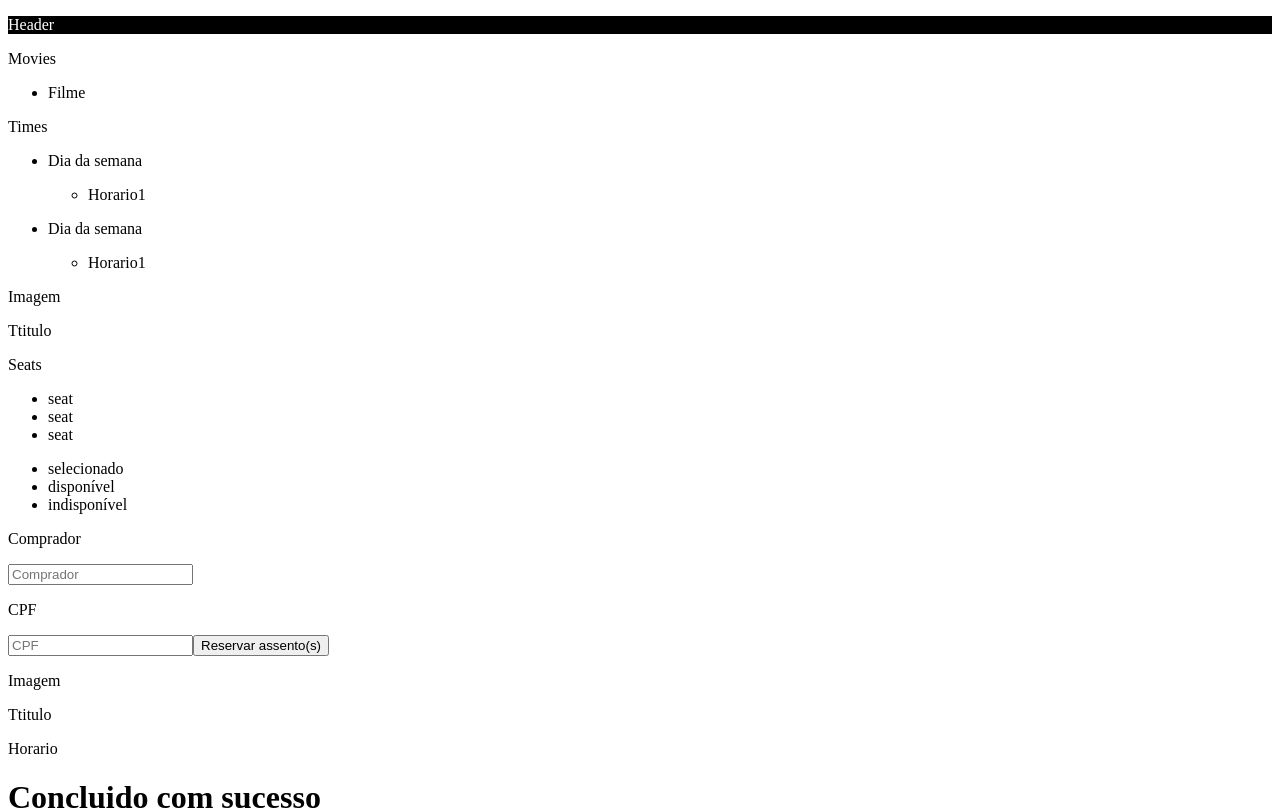
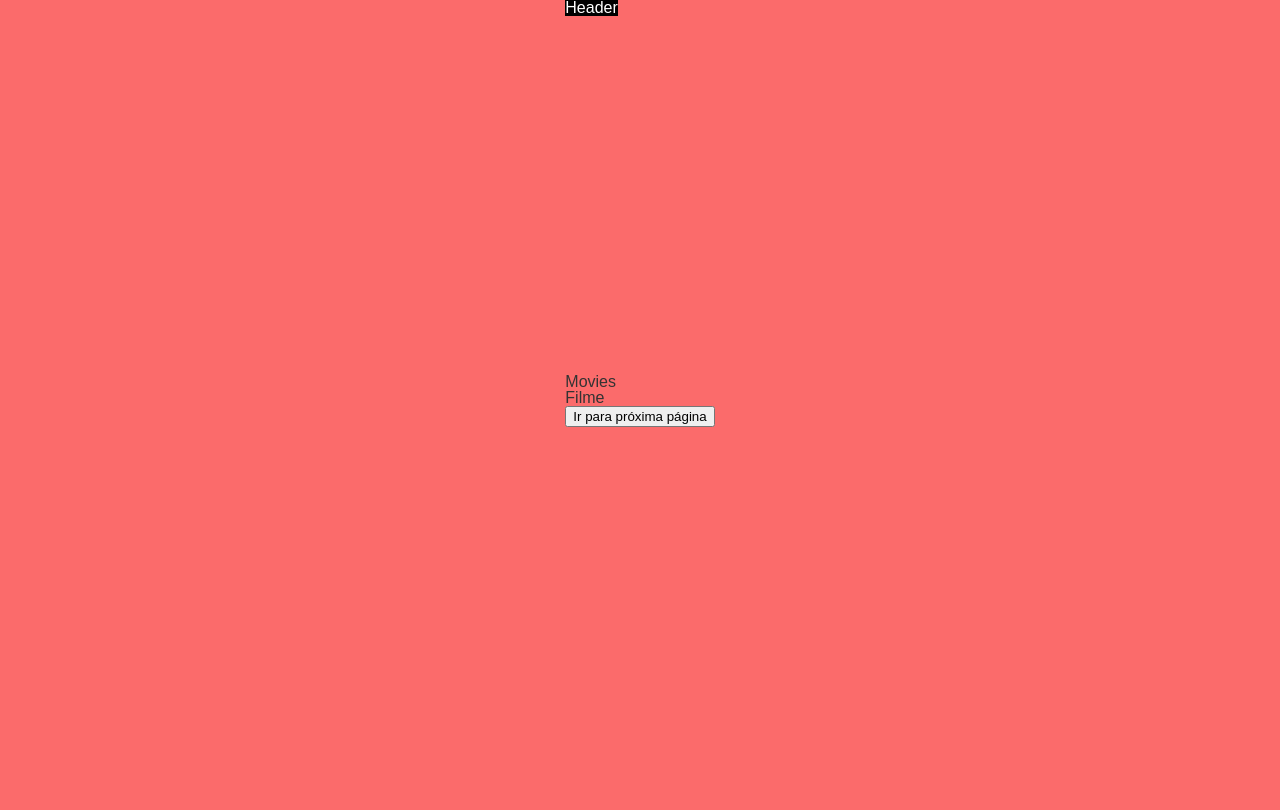
Before and after one commit to mat-borges/cineflex, a JavaScript app: page / in a window 1280 px wide. Shown: the top 810 px of the page. Built offline with nearby package versions, Linux system fonts and the light colour scheme.

Commit message:
componentes não estilizados

```diff
--- a/package.json
+++ b/package.json
@@ -4,9 +4,13 @@
   "private": true,
   "dependencies": {
     "axios": "^1.0.0",
+    "localforage": "^1.10.0",
+    "match-sorter": "^6.3.1",
     "react": "^17.0.2",
     "react-dom": "^17.0.2",
+    "react-router-dom": "^6.4.1",
     "react-scripts": "^4.0.3",
+    "sort-by": "^1.2.0",
     "styled-components": "^5.3.6"
   },
   "scripts": {
--- a/src/components/App.js
+++ b/src/components/App.js
@@ -1,25 +1,32 @@
 import styled from 'styled-components';
-import FinishOrder from './FinishOrder';
-import SelectMovie from './SelectMovie';
-import SelectSeat from './SelectSeat';
-import SelectTime from './SelectTime';
+import FinishOrderPage from '../pages/FinishOrderPage.js';
+import SelectMoviePage from '../pages/SelectMoviePage.js';
+import SelectSeatPage from '../pages/SelectSeatPage.js';
+import SelectTimePage from '../pages/SelectTimePage.js';
+import GlobalStyle from '../style/GlobalStyle.js';
+import { BrowserRouter, Route, Routes } from 'react-router-dom';
 
 export default function App() {
 	return (
-		<>
+		<BrowserRouter>
+			<GlobalStyle />
 			<MainHeader>
 				<p>Header</p>
 			</MainHeader>
 
-			<SelectMovie />
-			<SelectTime />
-			<SelectSeat />
-			<FinishOrder />
-		</>
+			<Routes>
+				<Route path="/" element={<SelectMoviePage />} />
+				<Route path="/select_time" element={<SelectTimePage />} />
+				<Route path="/select_seat" element={<SelectSeatPage />} />
+				<Route path="/finish_order" element={<FinishOrderPage />} />
+			</Routes>
+		</BrowserRouter>
 	);
 }
 
 const MainHeader = styled.div`
+	position: fixed;
+	top: 0;
 	color: #ffffff;
 	background-color: #000000;
 `;
--- a/src/components/FinishOrder.js
+++ b/src/pages/FinishOrderPage.js
@@ -1,3 +1,5 @@
+import { Link } from 'react-router-dom';
+
 export default function FinishOrder() {
 	return (
 		<div className="finish-order">
@@ -10,7 +12,9 @@ export default function FinishOrder() {
 			<h1>Comprador</h1>
 			<p>nome</p>
 			<p>cpf</p>
-			<button>Voltar para home</button>
+			<Link to="/">
+				<button>Voltar para home</button>
+			</Link>
 		</div>
 	);
 }
--- a/src/components/SelectMovie.js
+++ b/src/pages/SelectMoviePage.js
@@ -1,3 +1,5 @@
+import { Link } from 'react-router-dom';
+
 export default function SelectMovie() {
 	return (
 		<div className="select-movie">
@@ -5,6 +7,9 @@ export default function SelectMovie() {
 			<ul className="movies-list">
 				<li>Filme</li>
 			</ul>
+			<Link to="/select_time">
+				<button>Ir para próxima página</button>
+			</Link>
 		</div>
 	);
 }
--- a/src/components/SelectSeat.js
+++ b/src/pages/SelectSeatPage.js
@@ -1,3 +1,5 @@
+import { Link } from 'react-router-dom';
+
 export default function SelectSeat() {
 	return (
 		<div className="select-seat">
@@ -24,6 +26,9 @@ export default function SelectSeat() {
 					<p>Horario</p>
 				</div>
 			</div>
+			<Link to="/finish_order">
+				<button>Ir para próxima página</button>
+			</Link>
 		</div>
 	);
 }
--- a/src/components/SelectTime.js
+++ b/src/pages/SelectTimePage.js
@@ -1,3 +1,5 @@
+import { Link } from 'react-router-dom';
+
 export default function SelectTime() {
 	return (
 		<div className="select-time">
@@ -20,6 +22,9 @@ export default function SelectTime() {
 				<p>Imagem</p>
 				<p>Ttitulo</p>
 			</div>
+			<Link to="/select_seat">
+				<button>Ir para próxima página</button>
+			</Link>
 		</div>
 	);
 }
--- /dev/null
+++ b/src/style/GlobalStyle.js
@@ -0,0 +1,71 @@
+import { createGlobalStyle } from 'styled-components';
+
+const GlobalStyle = createGlobalStyle`
+	html, body, div, span, applet, object, iframe,
+	h1, h2, h3, h4, h5, h6, p, blockquote, pre,
+	a, abbr, acronym, address, big, cite, code,
+	del, dfn, em, img, ins, kbd, q, s, samp,
+	small, strike, strong, sub, sup, tt, var,
+	b, u, i, center,
+	dl, dt, dd, ol, ul, li,
+	fieldset, form, label, legend,
+	table, caption, tbody, tfoot, thead, tr, th, td,
+	article, aside, canvas, details, embed,
+	figure, figcaption, footer, header, hgroup,
+	menu, nav, output, ruby, section, summary,
+	time, mark, audio, video {
+		margin: 0;
+		padding: 0;
+		border: 0;
+		font-size: 100%;
+		font: inherit;
+		vertical-align: baseline;
+	}
+	/* HTML5 display-role reset for older browsers */
+	article, aside, details, figcaption, figure,
+	footer, header, hgroup, menu, nav, section {
+		display: block;
+	}
+	body {
+		line-height: 1;
+	}
+	ol, ul {
+		list-style: none;
+	}
+	blockquote, q {
+		quotes: none;
+	}
+	blockquote:before, blockquote:after,
+	q:before, q:after {
+		content: '';
+		content: none;
+	}
+	table {
+		border-collapse: collapse;
+		border-spacing: 0;
+	}
+
+	*{
+		box-sizing: border-box;
+		--cor-fundo: #FB6B6B;
+		--cor-fundo-card: #FFFFD4;
+		--cor-nao-lembrei: #FF3030;
+		--cor-quase-nao-lembrei: #FF922E;
+		--cor-zap: #2FBE34;
+		--preto: #333333;
+	}
+
+	body {
+		background-color: #fb6b6b;
+		width: 100vw;
+		height: 100vh;
+		display: flex;
+		justify-content: center;
+		align-items: center;
+		color: #333333;
+		font-family: 'Recursive', sans-serif;
+		/* font-family: 'Righteous', cursive; */
+	}
+`;
+
+export default GlobalStyle;
```
Also changed, not shown: 1 other file (tests, documents, lock files or other folders).
